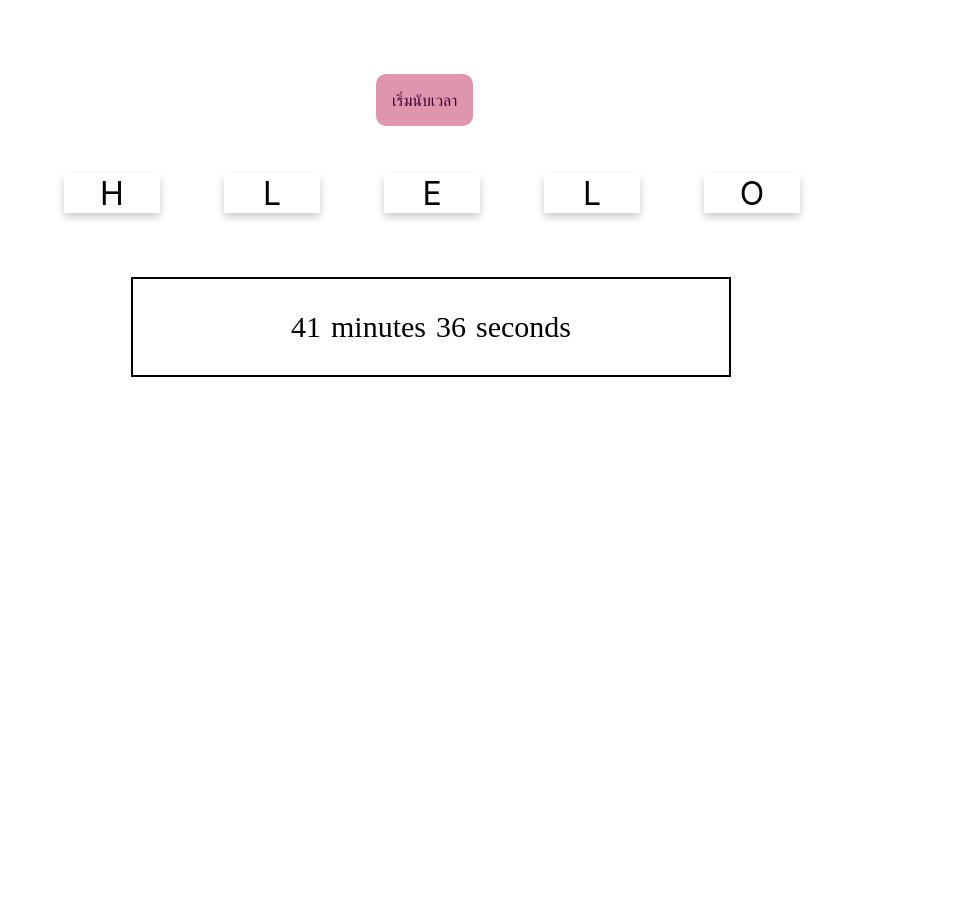
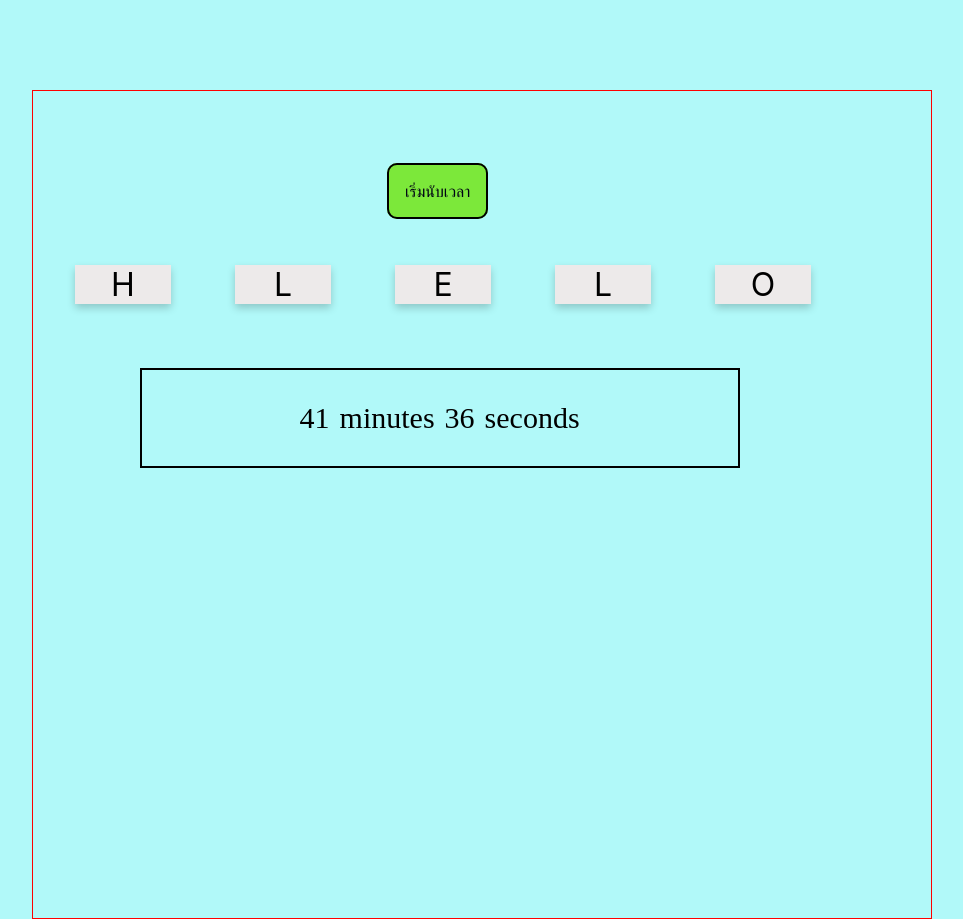
Before and after one commit to pachara171/Lab-React, a React (Create React App) app: page / in a window 1280 px wide. Shown: the whole page, without its empty margins (158-1121 px from the left). Before the commit the page ends 800 px from the top, so only its background shows below. Built offline with nearby package versions, Linux system fonts and the light colour scheme.

Commit message:
3.logic - decorate css

```diff
--- a/src/App.css
+++ b/src/App.css
@@ -40,6 +40,7 @@
   padding: 0;
   margin: 0;
   box-sizing: border-box;
+  background-color: rgb(177, 249, 249);
 }
 .container {
   max-width: 900px;
@@ -53,21 +54,25 @@
   box-shadow: 0 4px 8px 0 rgba(0, 0, 0, 0.2);
   margin: 2em 1em;
   user-select: none;
+  background: rgb(237, 234, 234);
 }
 .activeCard {
-  color: red;
-  background: pink;
+  color: rgb(26, 47, 237);
+  background: rgb(255, 106, 210);
 }
 .time-button {
-  color: #3f0436;
-  background: rgb(222, 149, 173);
+  color: #000415;
+  background: rgb(124, 232, 58);
   display: inline;
   margin: 21.5em;
   padding: 1rem;
   border-radius: 10px;
+  border: 2px solid black;
 }
 .box {
   margin-top: 10%;
+  border: 1px solid red;
+  padding: 10% 10px 50% 10px;
 }
 .App {
   width: 100vw;
```
